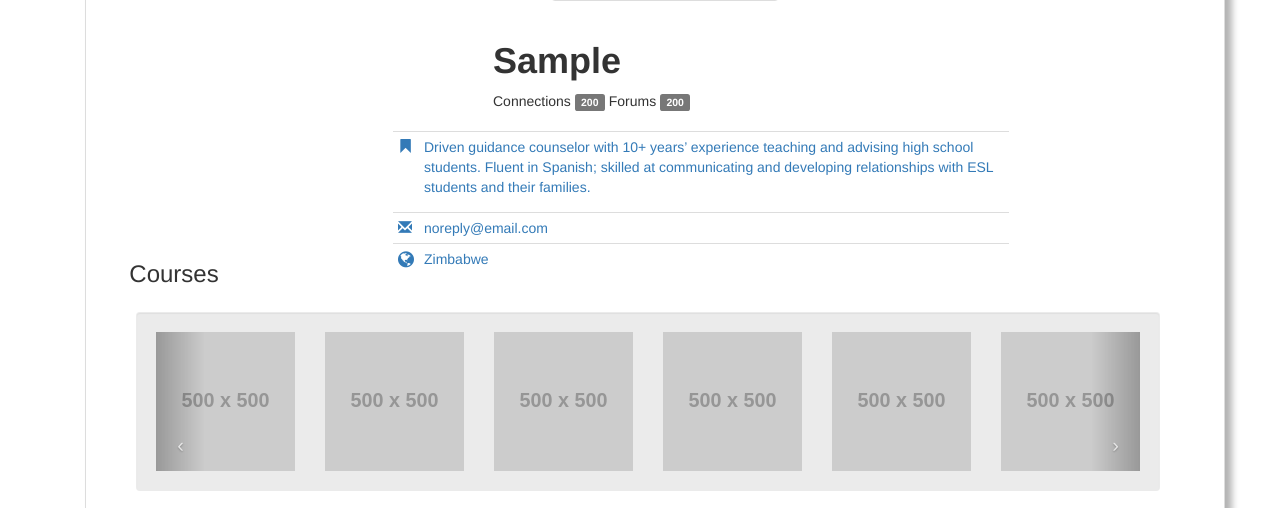
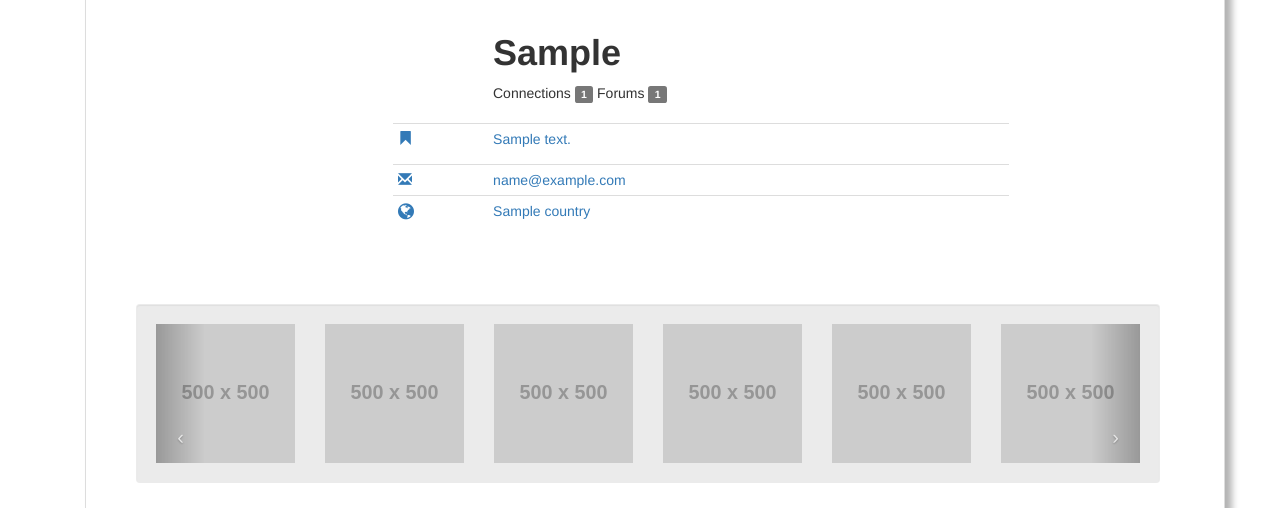
Before and after one commit to kirstpennington/getConnected, a Django app: template GC_Auth/templates/UserProfile.html in a window 1280 px wide. Shown: the part 539-1047 px from the top of the page. Run offline with Django 3.2, Linux system fonts and the light colour scheme; the template is opened without the code that fills it: most values are stand-ins (such as "Sample title", 1, 10 or a date in 2020); grey boxes labelled with a size stand in for pictures from a placeholder-image service; some libraries are stand-ins or nearby versions.

Commit message:
Getting Data from DB for Profile Page
Correct data and images for profile page working - courses and forums not included

```diff
--- a/GC_Auth/templates/UserProfile.html
+++ b/GC_Auth/templates/UserProfile.html
@@ -402,7 +402,7 @@
 
                                 <!--  <img align="left" class="fb-image-lg" src="images/Wallpaper.png" />-->
                                   {% load staticfiles %}
-                                  <img src="{% static "GC_Auth/UserProfile_images/wallpaper.png"  %}" align="left" class="fb-image-lg"/>
+                                  <img src="{{ backgroundPic }}" align="left" class="fb-image-lg"/>
                                   <div class = "settings">
                                       <button class="btn btn-primary pull-right"><i class="	fa fa-gear"></i></button>
                                   </div>
@@ -425,7 +425,7 @@
 
                                 <!--   <img align="left" class="fb-image-profile thumbnail" src="../GC_Auth/static/GC_Auth/UserProfile_images/user.png"/>-->
                                   {% load staticfiles %}
-                                       <img src="{% static "GC_Auth/UserProfile_images/user.png"  %}" align="left" class="fb-image-profile thumbnail"  />
+                                       <img src="{{ProfilePic}}" align="left" class="fb-image-profile thumbnail"  />
 
 
 
@@ -442,9 +442,9 @@
                           <div class="col-md-7">
 
                               <div  style = "position:relative; left:100px; top:0px;">
-                                        <h1><strong>{{ n }}</strong><br></h1>
-                                  <h8>Connections <span class="label label-default">200</span></h8>
-                                        <h8>Forums <span class="label label-default">200</span></h8>
+                                        <h1><strong>{{n}}</strong><br></h1>
+                                  <h8>Connections <span class="label label-default">{{ numConnections }}</span></h8>
+                                        <h8>Forums <span class="label label-default">{{ numForums }}</span></h8>
 
                               </div><br>
 
@@ -454,15 +454,15 @@
 
                                         <tr>
                                             <td><strong><span class="glyphicon glyphicon-bookmark text-primary"></span></strong></td>
-                                            <td class="text-primary"> <p>Driven guidance counselor with 10+ years’ experience teaching and advising high school students. Fluent in Spanish; skilled at communicating and developing relationships with ESL students and their families.</p></td>
+                                            <td class="text-primary"> <p>{{ bio }}</p></td>
                                         </tr>
                                         <tr>
                                             <td><strong><span class="glyphicon glyphicon-envelope text-primary"></span></strong></td>
-                                            <td class="text-primary">noreply@email.com</td>
+                                            <td class="text-primary">{{ email }}</td>
                                         </tr>
                                      <tr>
                                             <td><strong><span class="fa fa-globe fa-lg text-primary"></span></strong></td>
-                                            <td class="text-primary">Zimbabwe</td>
+                                            <td class="text-primary">{{ country }}</td>
                                         </tr>
                                     </tbody>
                                 </table>
```
Also changed, not shown: GC_Auth/GC_Auth/views.py (+43 -4 lines), GC_Auth/templates/ProfilePics/KimProfilePic.jpg (added).
